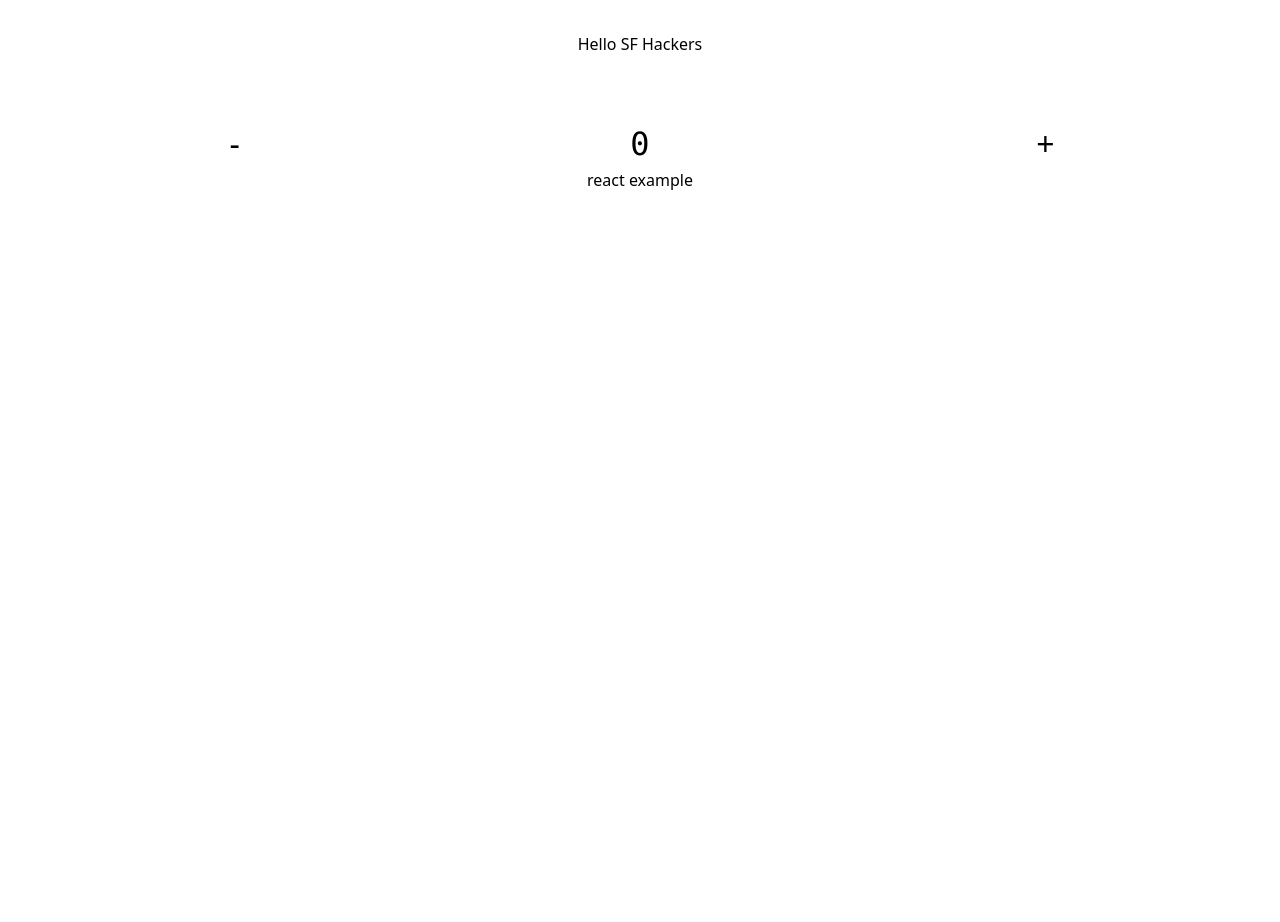
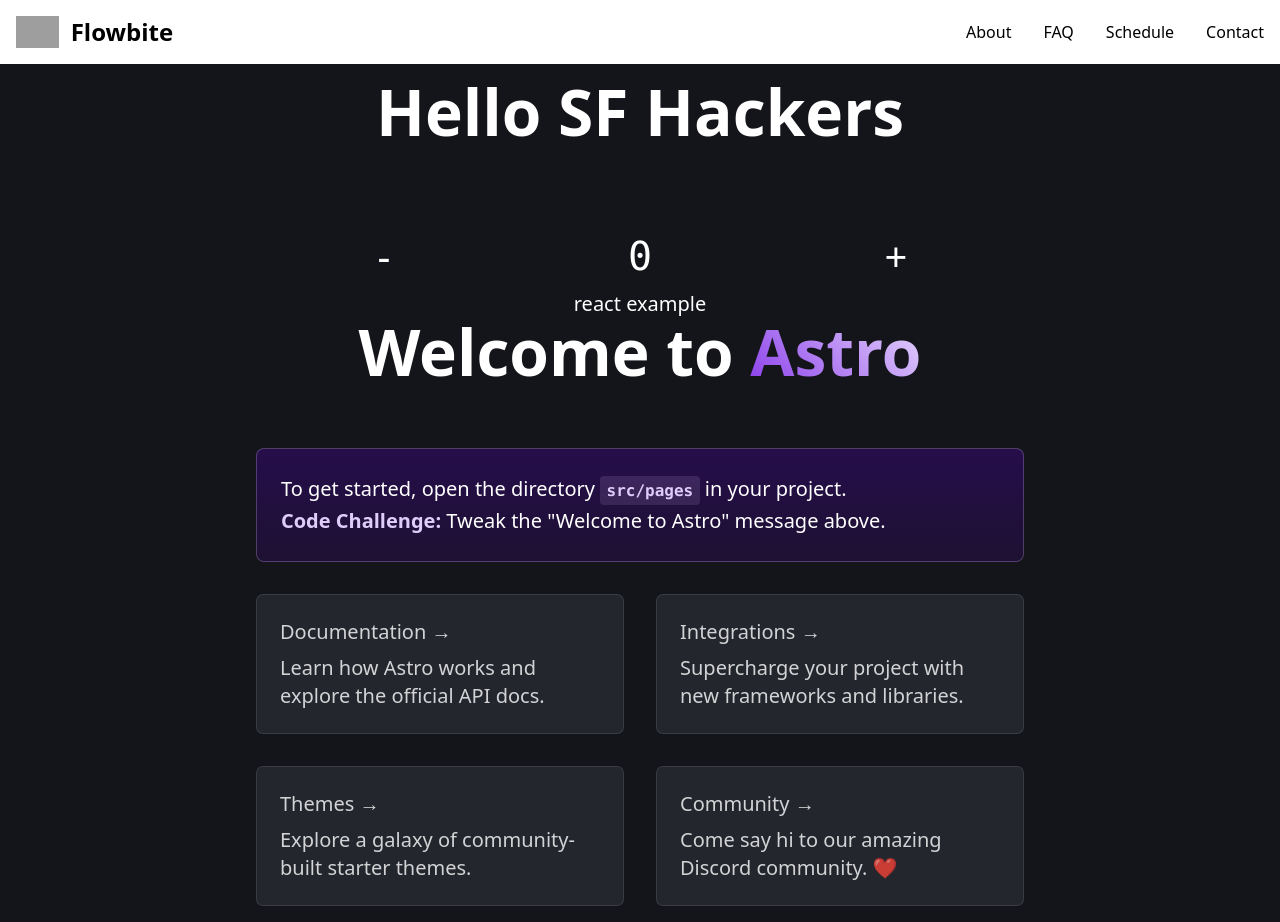
Before and after one commit to SF-Hacks-at-SFSU/SFHacks2024, an Astro site: page / in a window 1280 px wide. Before the commit the page ends 800 px from the top, so only its background shows below. Built offline with nearby package versions, Linux system fonts and the light colour scheme; Astro itself is replaced by a stand-in of ours; grey boxes are pictures that could not be loaded.

Commit message:
added placeholder nav bar, layouts, and components

```diff
--- a/package.json
+++ b/package.json
@@ -17,6 +17,7 @@
     "astro": "^3.1.2",
     "react": "^18.2.0",
     "react-dom": "^18.2.0",
+    "react-scroll-parallax": "^3.4.2",
     "tailwindcss": "^3.3.3"
   }
 }
--- /dev/null
+++ b/src/components/Card.astro
@@ -0,0 +1,61 @@
+---
+interface Props {
+	title: string;
+	body: string;
+	href: string;
+}
+
+const { href, title, body } = Astro.props;
+---
+
+<li class="link-card">
+	<a href={href}>
+		<h2>
+			{title}
+			<span>&rarr;</span>
+		</h2>
+		<p>
+			{body}
+		</p>
+	</a>
+</li>
+<style>
+	.link-card {
+		list-style: none;
+		display: flex;
+		padding: 1px;
+		background-color: #23262d;
+		background-image: none;
+		background-size: 400%;
+		border-radius: 7px;
+		background-position: 100%;
+		transition: background-position 0.6s cubic-bezier(0.22, 1, 0.36, 1);
+		box-shadow: inset 0 0 0 1px rgba(255, 255, 255, 0.1);
+	}
+	.link-card > a {
+		width: 100%;
+		text-decoration: none;
+		line-height: 1.4;
+		padding: calc(1.5rem - 1px);
+		border-radius: 8px;
+		color: white;
+		background-color: #23262d;
+		opacity: 0.8;
+	}
+	h2 {
+		margin: 0;
+		font-size: 1.25rem;
+		transition: color 0.6s cubic-bezier(0.22, 1, 0.36, 1);
+	}
+	p {
+		margin-top: 0.5rem;
+		margin-bottom: 0;
+	}
+	.link-card:is(:hover, :focus-within) {
+		background-position: 0;
+		background-image: var(--accent-gradient);
+	}
+	.link-card:is(:hover, :focus-within) h2 {
+		color: rgb(var(--accent-light));
+	}
+</style>
--- /dev/null
+++ b/src/components/Navbar.astro
@@ -0,0 +1,56 @@
+<!-- This is a stolen navbar, make sure we change this -->
+
+<!doctype html>
+<html>
+    <head>
+    </head>
+    <body>
+
+
+  <nav class="bg-white border-gray-200 dark:bg-gray-900">
+    <div class="max-w-screen-xl flex flex-wrap items-center justify-between mx-auto p-4">
+      <a href="https://flowbite.com/" class="flex items-center">
+          <img src="../../public/Mascot.png" class="h-8 mr-3" alt="Cyber Gator" />
+          <span class="self-center text-2xl font-semibold whitespace-nowrap dark:text-white">Flowbite</span>
+      </a>
+      <button data-collapse-toggle="navbar-default" type="button" class="inline-flex items-center p-2 w-10 h-10 justify-center text-sm text-gray-500 rounded-lg md:hidden hover:bg-gray-100 focus:outline-none focus:ring-2 focus:ring-gray-200 dark:text-gray-400 dark:hover:bg-gray-700 dark:focus:ring-gray-600" aria-controls="navbar-default" aria-expanded="false">
+          <span class="sr-only">Open main menu</span>
+          <svg class="w-5 h-5" aria-hidden="true" xmlns="http://www.w3.org/2000/svg" fill="none" viewBox="0 0 17 14">
+              <path stroke="currentColor" stroke-linecap="round" stroke-linejoin="round" stroke-width="2" d="M1 1h15M1 7h15M1 13h15"/>
+          </svg>
+      </button>
+      <div class="hidden w-full md:block md:w-auto" id="navbar-default">
+        <ul class="font-medium flex flex-col p-4 md:p-0 mt-4 border border-gray-100 rounded-lg bg-gray-50 md:flex-row md:space-x-8 md:mt-0 md:border-0 md:bg-white dark:bg-gray-800 md:dark:bg-gray-900 dark:border-gray-700">
+          <li>
+            <a href="#" class="nav-button">About</a>
+          </li>
+          <li>
+            <a href="#" class="nav-button">FAQ</a>
+          </li>
+          <li>
+            <a href="#" class="nav-button">Schedule</a>
+          </li>
+          <li>
+            <a href="#" class="nav-button">Contact</a>
+          </li>
+        </ul>
+      </div>
+    </div>
+  </nav>
+
+
+    </body>
+</html>
+
+<style>
+  /* @tailwind base;
+  @tailwind components;
+  @tailwind utilities;
+
+  @layer components { */
+
+    .nav-buttons {
+      @apply block py-2 pl-3 pr-4 text-gray-900 rounded hover:bg-gray-100 md:hover:bg-transparent md:border-0 md:hover:text-blue-700 md:p-0 dark:text-white md:dark:hover:text-blue-500 dark:hover:bg-gray-700 dark:hover:text-white md:dark:hover:bg-transparent
+    }
+  /* } */
+</style>
--- /dev/null
+++ b/src/components/Parallax.tsx
@@ -0,0 +1,25 @@
+import { useState } from 'react';
+import './Counter.css';
+
+export default function Counter({
+	children,
+	count: initialCount,
+}: {
+	children: JSX.Element;
+	count: number;
+}) {
+	const [count, setCount] = useState(initialCount);
+	const add = () => setCount((i) => i + 1);
+	const subtract = () => setCount((i) => i - 1);
+
+	return (
+		<>
+			<div className="counter">
+				<button onClick={subtract}>-</button>
+				<pre>{count}</pre>
+				<button onClick={add}>+</button>
+			</div>
+			<div className="counter-message">{children}</div>
+		</>
+	);
+}
--- /dev/null
+++ b/src/layouts/Layout.astro
@@ -0,0 +1,54 @@
+---
+import Navbar from '../components/Navbar.astro';
+
+interface Props {
+	title: string;
+}
+
+const { title } = Astro.props;
+---
+
+<!doctype html>
+<html lang="en">
+	<head>
+		<meta charset="UTF-8" />
+		<meta name="description" content="Astro description" />
+		<meta name="viewport" content="width=device-width" />
+		<link rel="icon" type="image/svg+xml" href="/logo_w_background.png" />
+		<meta name="generator" content={Astro.generator} />
+		<title>{title}</title>
+	</head>
+	<body>
+		<Navbar />
+		<slot />
+	</body>
+</html>
+<style is:global>
+	:root {
+		--accent: 136, 58, 234;
+		--accent-light: 224, 204, 250;
+		--accent-dark: 49, 10, 101;
+		--accent-gradient: linear-gradient(
+			45deg,
+			rgb(var(--accent)),
+			rgb(var(--accent-light)) 30%,
+			white 60%
+		);
+	}
+	html {
+		font-family: system-ui, sans-serif;
+		background: #13151a;
+		background-size: 224px;
+	}
+	code {
+		font-family:
+			Menlo,
+			Monaco,
+			Lucida Console,
+			Liberation Mono,
+			DejaVu Sans Mono,
+			Bitstream Vera Sans Mono,
+			Courier New,
+			monospace;
+	}
+</style>
--- a/src/pages/index.astro
+++ b/src/pages/index.astro
@@ -1,40 +1,114 @@
 ---
 // Component Imports
+import Layout from '../layouts/Layout.astro';
+import Card from '../components/Card.astro';
+// import HackathonCountdown from '../components/HackathonCountdown.tsx';
+// import Schedule from '../components/Schedule';
+// import FAQ from '../components/FAQ';
+// import Sponsors from '../components/Sponsors';
+// import AboutUs from '../components/AboutUs';
 import Counter from '../components/Counter';
 const someProps = {
 	count: 0,
 };
-
-// Full Astro Component Syntax:
-// https://docs.astro.build/core-concepts/astro-components/
 ---
 
-<html lang="en">
-	<head>
-		<meta charset="utf-8" />
-		<meta name="viewport" content="width=device-width" />
-		<meta name="generator" content={Astro.generator} />
-		<link rel="icon" type="image/svg+xml" href="/favicon.svg" />
-		<style>
-			html,
-			body {
-				font-family: system-ui;
-				margin: 0;
-			}
-			body {
-				padding: 2rem;
-			}
-		</style>
-	</head>
-	<body>
+<Layout title="SF Hacks 2023">
+	<main>
 
-		<main>
+		<h1 class="flex items-center justify-center"> Hello SF Hackers</h1>
 
-			<h1 class="flex items-center justify-center"> Hello SF Hackers</h1>
+		<Counter {...someProps} client:visible>
+			<p>react example</p>
+		</Counter>
 
-			<Counter {...someProps} client:visible>
-				<p>react example</p>
-			</Counter>
-		</main>
-	</body>
-</html>
+
+
+		<h1>Welcome to <span class="text-gradient">Astro</span></h1>
+		<p class="instructions">
+			To get started, open the directory <code>src/pages</code> in your project.<br />
+			<strong>Code Challenge:</strong> Tweak the "Welcome to Astro" message above.
+		</p>
+		<ul role="list" class="link-card-grid">
+			<Card
+				href="https://docs.astro.build/"
+				title="Documentation"
+				body="Learn how Astro works and explore the official API docs."
+			/>
+			<Card
+				href="https://astro.build/integrations/"
+				title="Integrations"
+				body="Supercharge your project with new frameworks and libraries."
+			/>
+			<Card
+				href="https://astro.build/themes/"
+				title="Themes"
+				body="Explore a galaxy of community-built starter themes."
+			/>
+			<Card
+				href="https://astro.build/chat/"
+				title="Community"
+				body="Come say hi to our amazing Discord community. ❤️"
+			/>
+		</ul>
+	</main>
+</Layout>
+
+<style>
+	main {
+		margin: auto;
+		padding: 1rem;
+		width: 800px;
+		max-width: calc(100% - 2rem);
+		color: white;
+		font-size: 20px;
+		line-height: 1.6;
+	}
+	.astro-a {
+		position: absolute;
+		top: -32px;
+		left: 50%;
+		transform: translatex(-50%);
+		width: 220px;
+		height: auto;
+		z-index: -1;
+	}
+	h1 {
+		font-size: 4rem;
+		font-weight: 700;
+		line-height: 1;
+		text-align: center;
+		margin-bottom: 1em;
+	}
+	.text-gradient {
+		background-image: var(--accent-gradient);
+		-webkit-background-clip: text;
+		-webkit-text-fill-color: transparent;
+		background-size: 400%;
+		background-position: 0%;
+	}
+	.instructions {
+		margin-bottom: 2rem;
+		border: 1px solid rgba(var(--accent-light), 25%);
+		background: linear-gradient(rgba(var(--accent-dark), 66%), rgba(var(--accent-dark), 33%));
+		padding: 1.5rem;
+		border-radius: 8px;
+	}
+	.instructions code {
+		font-size: 0.8em;
+		font-weight: bold;
+		background: rgba(var(--accent-light), 12%);
+		color: rgb(var(--accent-light));
+		border-radius: 4px;
+		padding: 0.3em 0.4em;
+	}
+	.instructions strong {
+		color: rgb(var(--accent-light));
+	}
+	.link-card-grid {
+		display: grid;
+		grid-template-columns: repeat(auto-fit, minmax(24ch, 1fr));
+		gap: 2rem;
+		padding: 0;
+	}
+</style>
```
Also changed, not shown: public/Mascot.png (added), public/favicon.svg (deleted), public/logo_w_background.png (added), src/components/HackathonCountdown.tsx (added), 1 other file.
